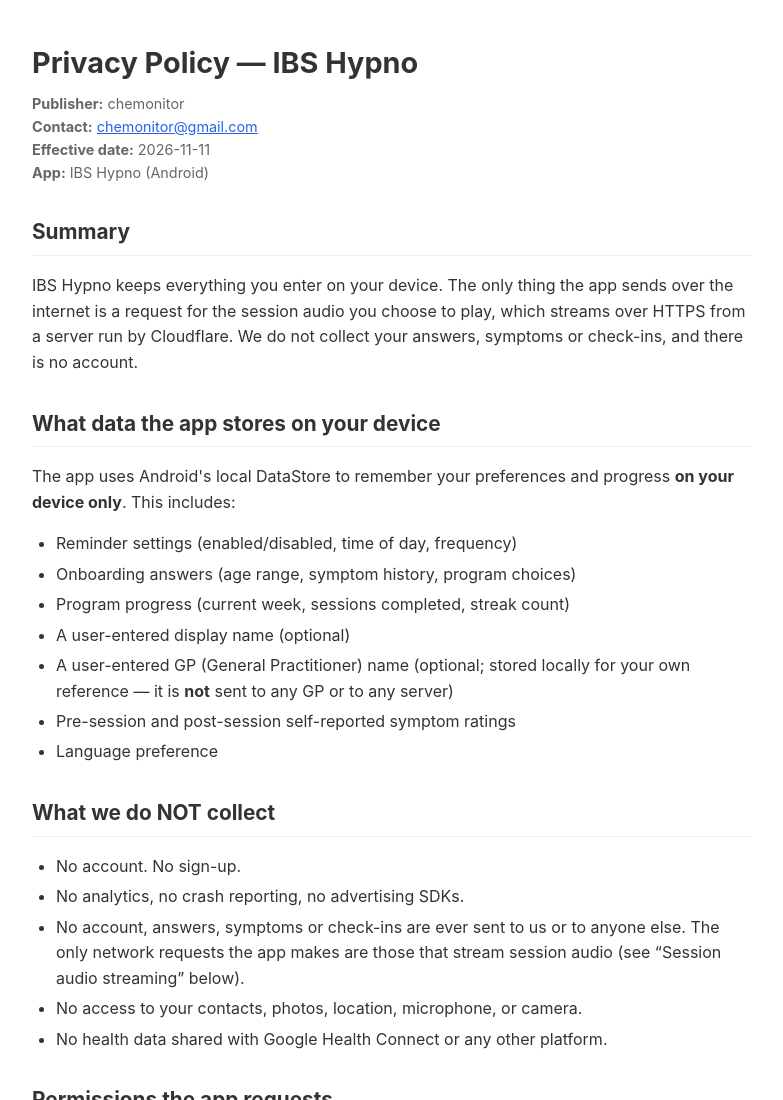
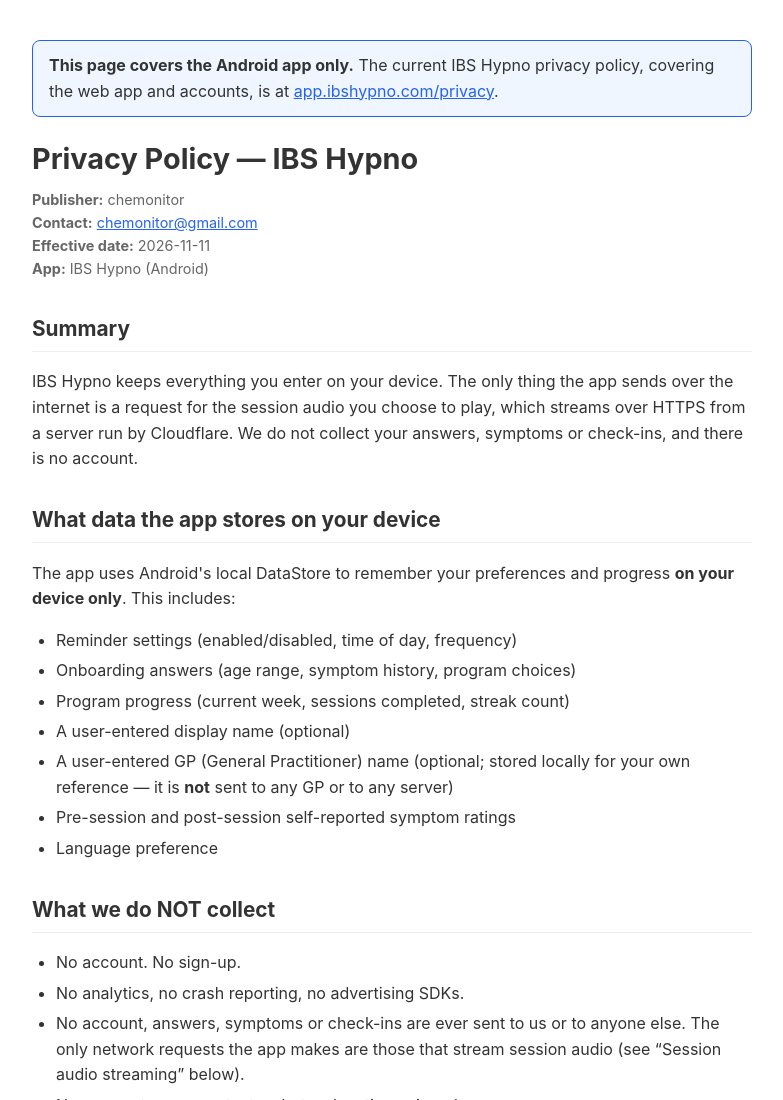
Before and after one commit to ali-maraci/ibshypno-privacy, a plain HTML site: page privacy.html in a window 1280 px wide. Shown: the top 1100 px of the page, without its empty margins (248-1031 px from the left). Drawn offline with Linux system fonts and the light colour scheme.

Commit message:
Point readers to the full policy at app.ibshypno.com/privacy
Co-Authored-By: Claude Opus 5.5 <noreply@anthropic.com>

```diff
--- a/privacy.html
+++ b/privacy.html
@@ -22,6 +22,7 @@
     </style>
 </head>
 <body>
+<p style="padding:12px 16px;border:1px solid #2563eb;border-radius:8px;background:#eff6ff"><strong>This page covers the Android app only.</strong> The current IBS Hypno privacy policy, covering the web app and accounts, is at <a href="https://app.ibshypno.com/privacy">app.ibshypno.com/privacy</a>.</p>
     <h1>Privacy Policy — IBS Hypno</h1>
     <div class="meta">
         <strong>Publisher:</strong> chemonitor<br>
```
